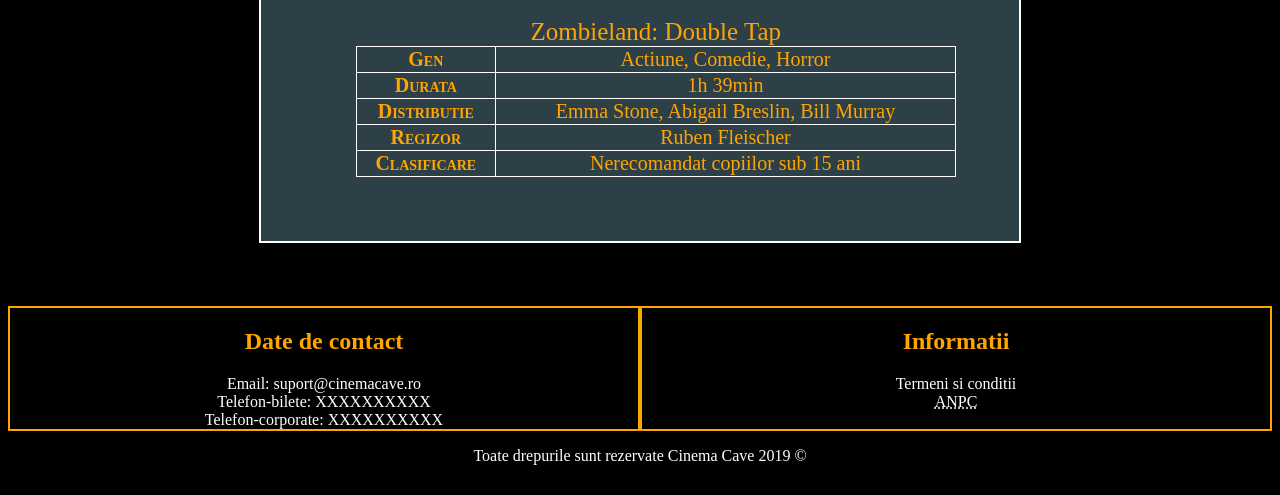
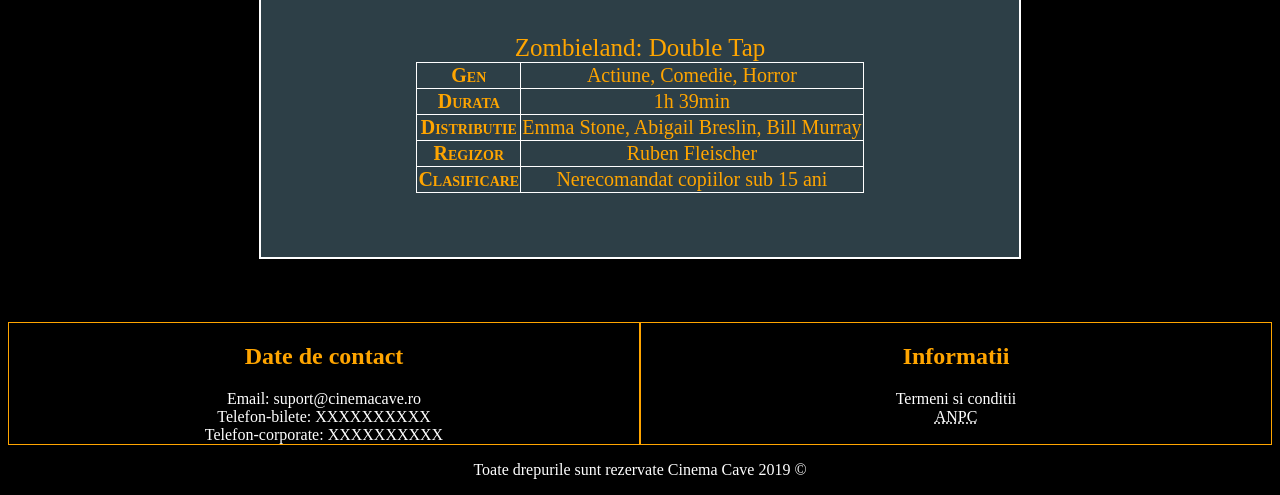
Before and after one commit to jaoc12/Proiect-Javascript, a Node server app: page /filme in a window 1280 px wide. Shown: the part 3178-3673 px from the top of the page. Before the commit the page ends 3643 px from the top, so only its background shows below. Run offline with Node 20, Linux system fonts and the light colour scheme.

Commit message:
Prima versiune

```diff
--- a/app.js
+++ b/app.js
@@ -16,6 +16,9 @@
 app.get('/promotii', function(req, res) {
     res.render('html/promotii');
 });
+app.get('/bilete', function(req, res) {
+    res.render('html/bilete');
+});
 
 app.use('/css', express.static('css'));
 app.use('/imagini', express.static('imagini'));
--- /dev/null
+++ b/css/stil-filme-650.css
@@ -0,0 +1,7 @@
+iframe{
+	height: 12em;
+}
+
+.film{
+	width: 90%;
+}
--- a/css/stil-filme.css
+++ b/css/stil-filme.css
@@ -9,13 +9,12 @@
 
 .container{
 	display: block;
-	grid-template-columns: auto auto auto;
 }
 
 .film{
 	background-color: #2d3f47;
 	width: 50%;
-	display: grid;
+	display: block;
 	border: 2px solid white;
 	padding: 5%;
 	margin: 5%;
@@ -24,15 +23,17 @@
 }
 
 iframe{
+	margin-left: auto;
+	margin-right: auto;
 	width: 100%;
-	height: 400px;
+	height: 25em;
 }
 
 table{
 	border-collapse: collapse;
 	margin-top: 5%;
-	margin-bottom: auto;
-	margin-left: 5%;
+	margin-right: auto;
+	margin-left: auto;
 }
 
 table caption{
@@ -41,7 +42,7 @@
 }
 
 td, th{
-	font-size: 20px;
+	font-size: 1.25em;
 	text-align: center;
 	color: orange;
 	border: 1px solid white;
--- a/css/stil-footer.css
+++ b/css/stil-footer.css
@@ -3,7 +3,7 @@
 }
 
 .contact{
-	border: 2px solid orange;
+	border: 1px solid orange;
 	width: 50%;
 	float: left;
 }
@@ -16,7 +16,7 @@
 }
 
 .informatii{
-	border: 2px solid orange;
+	border: 1px solid orange;
 	width: 50%;
 }
 
--- a/css/stil-header.css
+++ b/css/stil-header.css
@@ -61,6 +61,6 @@
 	text-align: center;
 }
 
-li a:hover, li p:hover{
+li a:hover,li a:active, li p:hover, li p:hover{
 	color: white;
 }
--- a/css/stil-promotii.css
+++ b/css/stil-promotii.css
@@ -7,7 +7,7 @@
 }
 
 article:nth-child(even){
-	background: gray;
+	background: green;
 	grid-row: 2;
 }
 
--- a/views/fragmente/header.ejs
+++ b/views/fragmente/header.ejs
@@ -11,7 +11,7 @@
 	<li class ="sub-meniu">
 		<p class="drop">Bilete</p>
 		<div class="meniu-continut">
-			<a>Rezerva acum</a>
+			<a href="/bilete">Rezerva acum</a>
 			<a href="/promotii">Promotii</a>
 		</div>
 	</li>
--- a/views/html/filme.ejs
+++ b/views/html/filme.ejs
@@ -3,6 +3,7 @@
 	<head>
 		<title>Lista celor mai noi filme - Cinema Cave</title>
 		<meta charset="utf-8">
+		<meta name="viewport" content="width=device-width, initial-scale=1.0">
 		<meta name = "author" content = "Cinema Cave">
 		<meta name = "keywords" content = "Cinema, Filme, 3D, Lista, 2D">
 		<meta name = "description" content = "Cinema Cave va prezinta lista celor mai noi filme pe care le poti vedea acum.">
@@ -10,6 +11,7 @@
 		<link type="text/css" rel="stylesheet" href="../css/stil-filme.css"/>
 		<link type="text/css" rel="stylesheet" href="../css/stil-header.css"/>
 		<link type="text/css" rel="stylesheet" href="../css/stil-footer.css"/>
+		<link type="text/css" rel="stylesheet" href="../css/stil-filme-650.css" media="screen and (max-width:650px)"/>
 	</head>
 		<body>
 			<header>
--- a/views/html/promotii.ejs
+++ b/views/html/promotii.ejs
@@ -3,6 +3,7 @@
 	<head>
 		<title>Promotii pentru cele mai bune filme - Cinema Cave</title>
 		<meta charset="utf-8">
+		<meta name="viewport" content="width=device-width, initial-scale=1.0">
 		<meta name = "author" content = "Cinema Cave">
 		<meta name = "keywords" content = "Cinema, Filme, 3D, Promotii, Reduceri">
 		<meta name = "description" content = "Acum Cinema Cave va aduce periodic diverse promotii: bilete cadou, popcorn pe saturate
@@ -11,6 +12,7 @@
 		<link type="text/css" rel="stylesheet" href="../css/stil-promotii.css"/>
 		<link type="text/css" rel="stylesheet" href="../css/stil-header.css"/>
 		<link type="text/css" rel="stylesheet" href="../css/stil-footer.css"/>
+		<link type="text/css" rel="stylesheet" href="../css/stil-promotii-650.css" media="screen and (max-width:650px)"/>
 	</head>
 	<body>
 		<header>
```
Also changed, not shown: css/stil-promotii-650.css (added, +8 -0 lines), views/html/bilete.ejs (added, +26 -0 lines).
